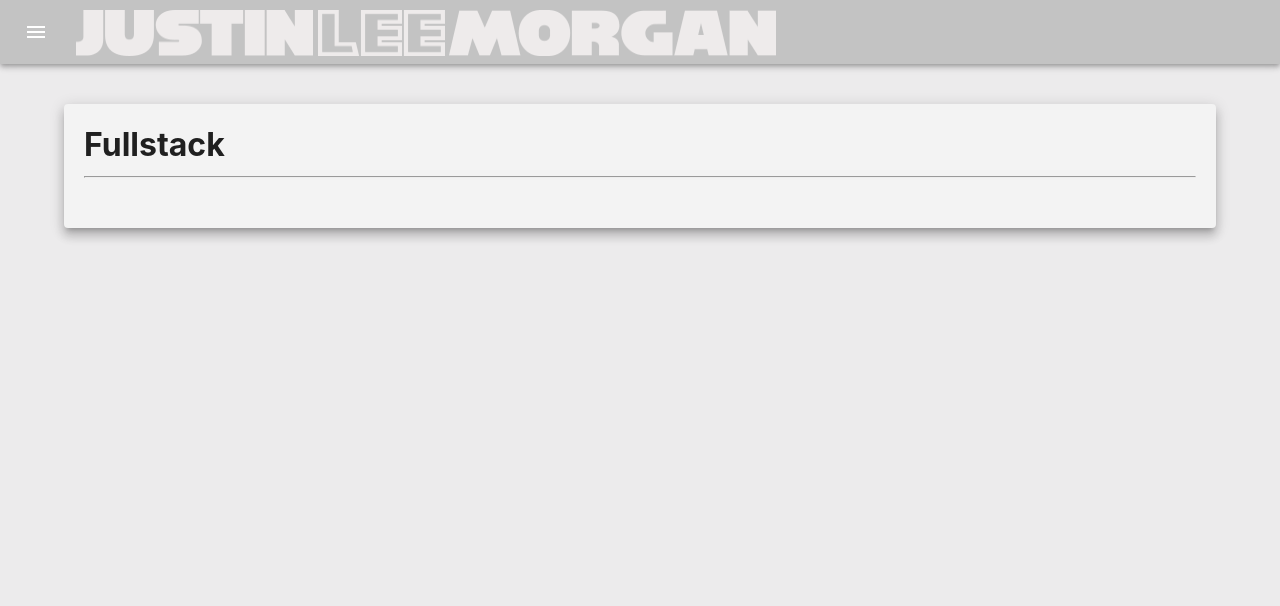
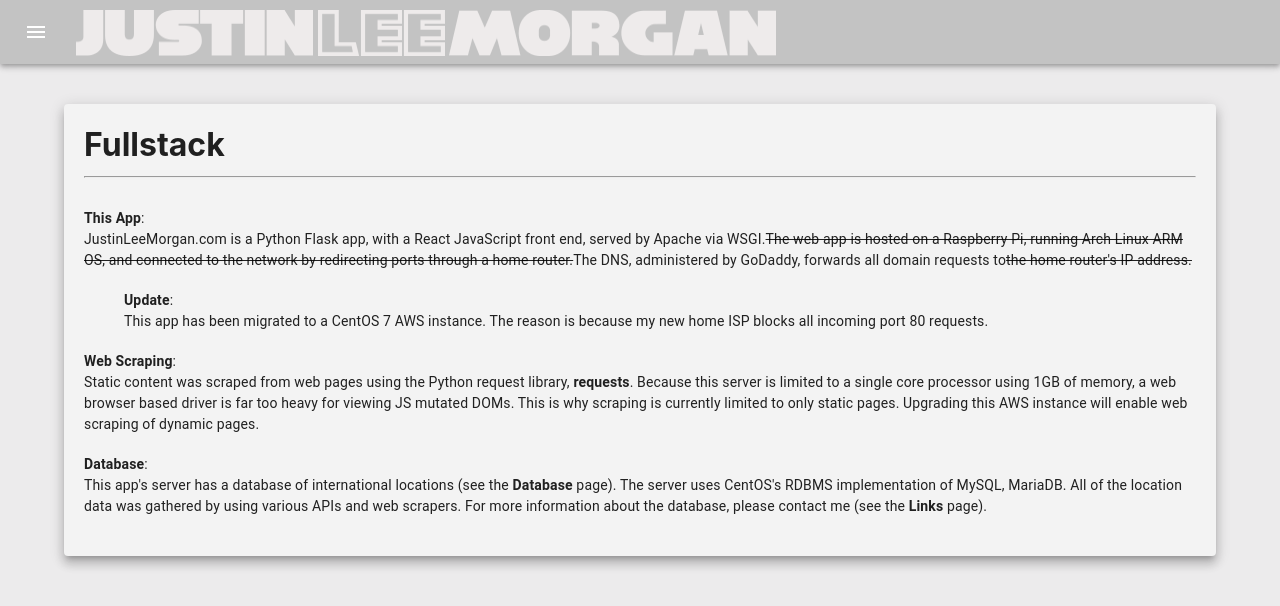
Before and after one commit to 2justinmorgan/portfolio-frontend, a Next.js app: page /fullstack in a window 1280 px wide. Shown: the top 606 px of the page. Built offline with nearby package versions, Linux system fonts and the light colour scheme.

Commit message:
Added content for the "Fullstack" page BRANCH: feature/F-4_populate_site_pages

```diff
--- a/pages/fullstack.tsx
+++ b/pages/fullstack.tsx
@@ -1,7 +1,92 @@
 import React from "react";
+import Typography from "@mui/material/Typography";
+import Link from "next/link";
+
+const typography = (content: JSX.Element): JSX.Element => (
+  <div style={{ padding: "0 0 20px 0" }}>
+    <Typography component="span" variant="body2">
+      {content}
+    </Typography>
+  </div>
+);
+
+const title = (content: string): JSX.Element => (
+  <div>
+    <b>{content}</b>:
+  </div>
+);
+
+const strike = (content: JSX.Element): JSX.Element => (
+  <span style={{ textDecoration: "line-through" }}>{content}</span>
+);
+
+const link = (text: string): JSX.Element => (
+  <Link href={"/" + text.toLowerCase()}>
+    <a>
+      <b>{text}</b>
+    </a>
+  </Link>
+);
 
 const Fullstack: React.FunctionComponent = () => {
-  return <></>;
+  return (
+    <>
+      {typography(
+        <>
+          {title("This App")}
+          JustinLeeMorgan.com is a Python Flask app, with a React JavaScript
+          front end, served by Apache via WSGI.
+          {strike(
+            <>
+              The web app is hosted on a Raspberry Pi, running Arch Linux ARM
+              OS, and connected to the network by redirecting ports through a
+              home router.
+            </>
+          )}
+          The DNS, administered by GoDaddy, forwards all domain requests to
+          {strike(<>the home router&apos;s IP address.</>)}
+        </>
+      )}
+      <div style={{ padding: "0 40px 0 40px" }}>
+        {typography(
+          <>
+            {title("Update")}
+            This app has been migrated to a CentOS 7 AWS instance. The reason is
+            because my new home ISP blocks all incoming port 80 requests.
+          </>
+        )}
+      </div>
+      {typography(
+        <>
+          {title("Web Scraping")}
+          Static content was scraped from web pages using the Python request
+          library,{" "}
+          <a
+            href="https://docs.python-requests.org/"
+            target="_blank"
+            rel="noreferrer"
+          >
+            <b>requests</b>
+          </a>
+          . Because this server is limited to a single core processor using 1GB
+          of memory, a web browser based driver is far too heavy for viewing JS
+          mutated DOMs. This is why scraping is currently limited to only static
+          pages. Upgrading this AWS instance will enable web scraping of dynamic
+          pages.
+        </>
+      )}
+      {typography(
+        <>
+          {title("Database")}
+          This app&apos;s server has a database of international locations (see
+          the {link("Database")} page). The server uses CentOS&apos;s RDBMS
+          implementation of MySQL, MariaDB. All of the location data was
+          gathered by using various APIs and web scrapers. For more information
+          about the database, please contact me (see the {link("Links")} page).
+        </>
+      )}
+    </>
+  );
 };
 
 export default Fullstack;
```
